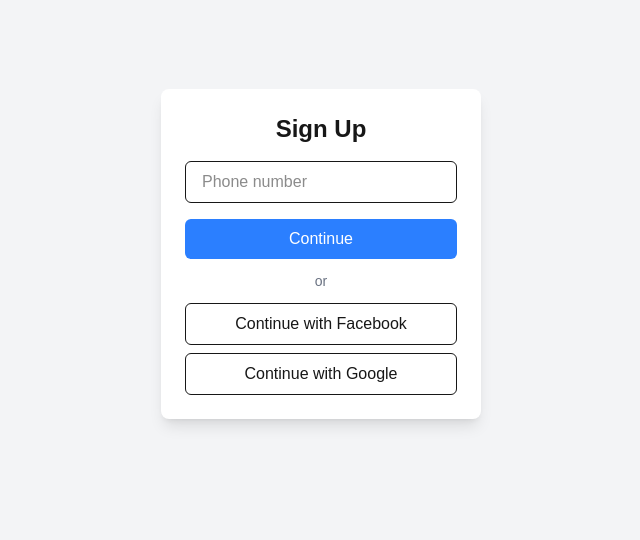
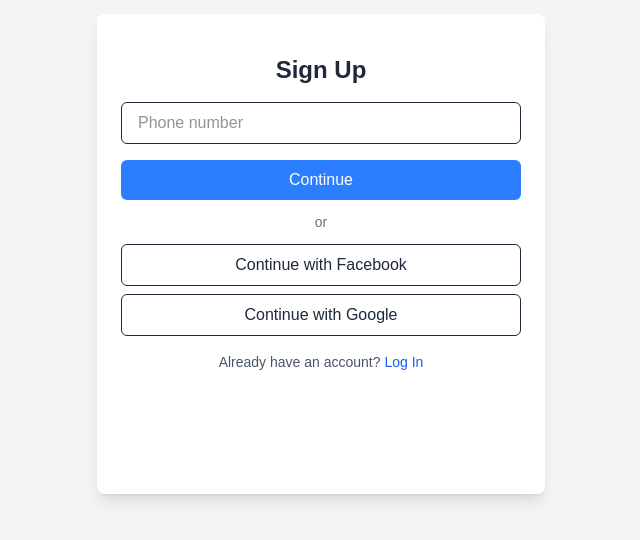
Before and after one commit to Saumya-Mishra-536/StayFinder02, a Next.js app: page /SignUp in a window 1280 px wide. Shown: the part 146-686 px from the top of the page, without its empty margins (319-959 px from the left). Built offline with nearby package versions, Linux system fonts and the light colour scheme.

Commit message:
adding login and sign up pae

```diff
--- a/app/LoginPage/page.js
+++ b/app/LoginPage/page.js
@@ -1,24 +1,24 @@
 export default function Login() {
     return (
       <div className="flex items-center justify-center min-h-screen bg-gray-100">
-        <div className="bg-white p-6 rounded-lg shadow-lg w-80">
-          <h2 className="text-2xl font-semibold mb-4 text-center">Log in</h2>
+        <div className="bg-white p-10 rounded-lg shadow-lg w-120 h-100">
+          <h2 className="text-2xl font-semibold mb-4 text-center text-gray-800">Log in</h2>
           <input
             type="text"
-            placeholder="Phone number"
-            className="w-full mb-3 px-4 py-2 border rounded-md"
+            placeholder="Email"
+            className="w-full mb-3 px-4 py-2 border rounded-md text-gray-800"
           />
           <input
             type="password"
             placeholder="Password"
-            className="w-full mb-3 px-4 py-2 border rounded-md"
+            className="w-full mb-3 px-4 py-2 border rounded-md text-gray-800"
           />
           <div className="text-right text-sm mb-4 text-blue-600 cursor-pointer">
             Forgot Password?
           </div>
           <button className="w-full bg-blue-500 text-white py-2 rounded-md">Log in</button>
-          <div className="text-center text-sm mt-4">
-            Don’t have an account? <a href="/signup" className="text-blue-600">Sign up</a>
+          <div className="text-center text-sm mt-4 text-gray-800">
+            Don’t have an account? <a href="/SignUp" className="text-blue-600">Sign up</a>
           </div>
         </div>
       </div>
--- a/app/SignUp/page.js
+++ b/app/SignUp/page.js
@@ -1,17 +1,20 @@
 export default function Signup() {
     return (
       <div className="flex items-center justify-center min-h-screen bg-gray-100">
-        <div className="bg-white p-6 rounded-lg shadow-lg w-80">
-          <h2 className="text-2xl font-semibold mb-4 text-center">Sign Up</h2>
+        <div className="bg-white p-6 pt-10 rounded-lg shadow-lg w-md h-120">
+          <h2 className="text-2xl font-semibold mb-4 text-center text-gray-800">Sign Up</h2>
           <input
             type="text"
             placeholder="Phone number"
-            className="w-full mb-4 px-4 py-2 border rounded-md"
+            className="w-full mb-4 px-4 py-2 border rounded-md text-gray-800"
           />
           <button className="w-full bg-blue-500 text-white py-2 rounded-md mb-3">Continue</button>
           <div className="text-center text-sm text-gray-500 mb-3">or</div>
-          <button className="w-full border py-2 rounded-md mb-2">Continue with Facebook</button>
-          <button className="w-full border py-2 rounded-md">Continue with Google</button>
+          <button className="w-full border py-2 rounded-md mb-2 text-gray-800">Continue with Facebook</button>
+          <button className="w-full border py-2 rounded-md text-gray-800">Continue with Google</button>
+          <div className="text-center text-sm text-gray-600 mt-4">
+            Already have an account? <a href="/LoginPage" className="text-blue-600 hover:underline">Log In</a>
+          </div>
         </div>
       </div>
     );
--- a/app/components/Navbar_/Navbar.js
+++ b/app/components/Navbar_/Navbar.js
@@ -40,12 +40,12 @@ function Navbar() {
             Logout
           </button>
         ) : (
-          <a
-            href="/login.html"
-            className="ml-4 px-6 py-2 bg-white border-2 border-blue-500 text-blue-500 rounded-full hover:bg-blue-500 hover:text-white transition duration-300"
+          <Link
+            href="/LoginPage"
+            className="bg-blue-900 text-white px-6 py-2 rounded-md hover:bg-white hover:text-blue-900 transition duration-300"
           >
-            Login
-          </a>
+            Log In
+          </Link>
         )}
       </div>
     </nav>
```
